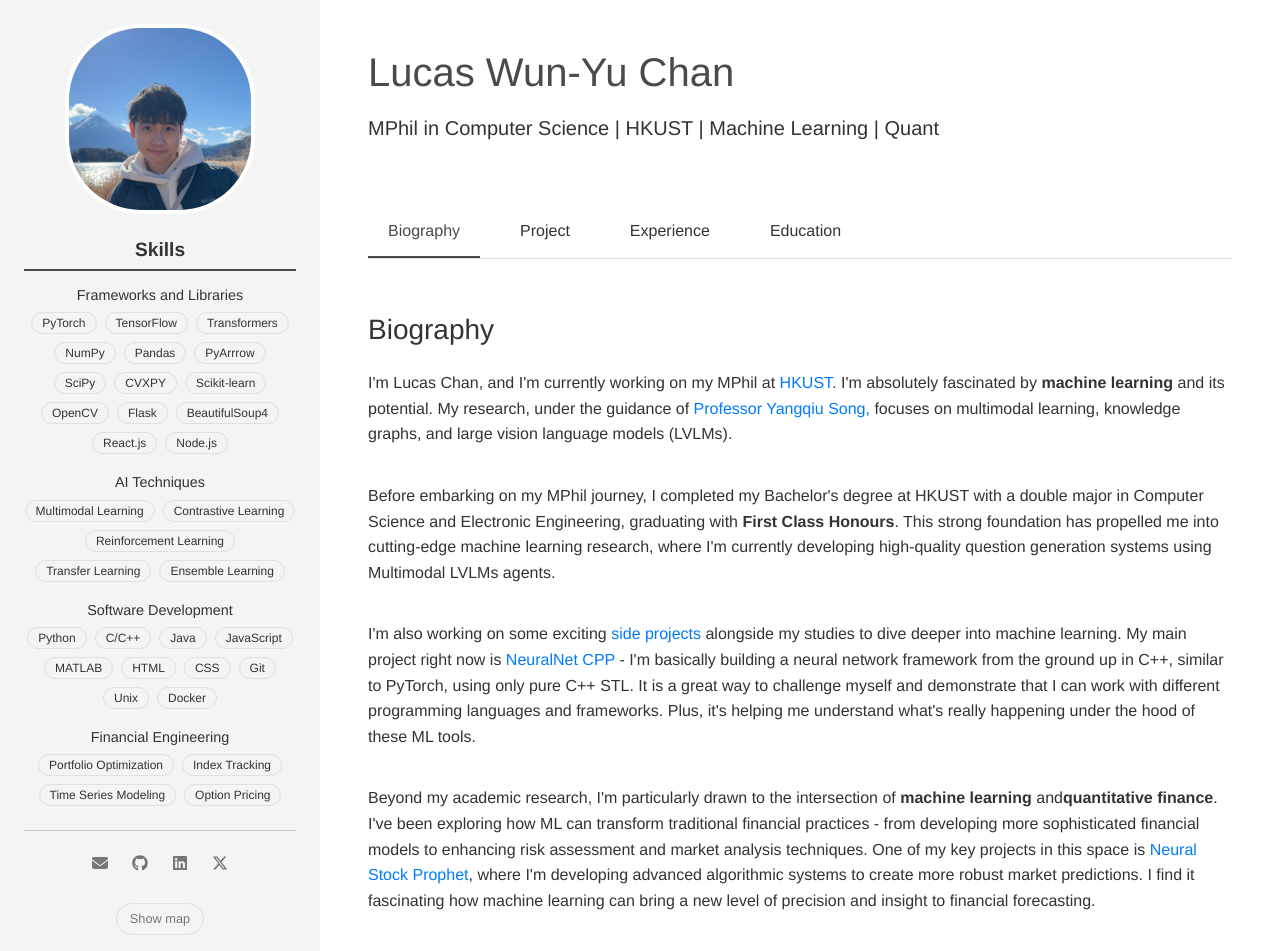
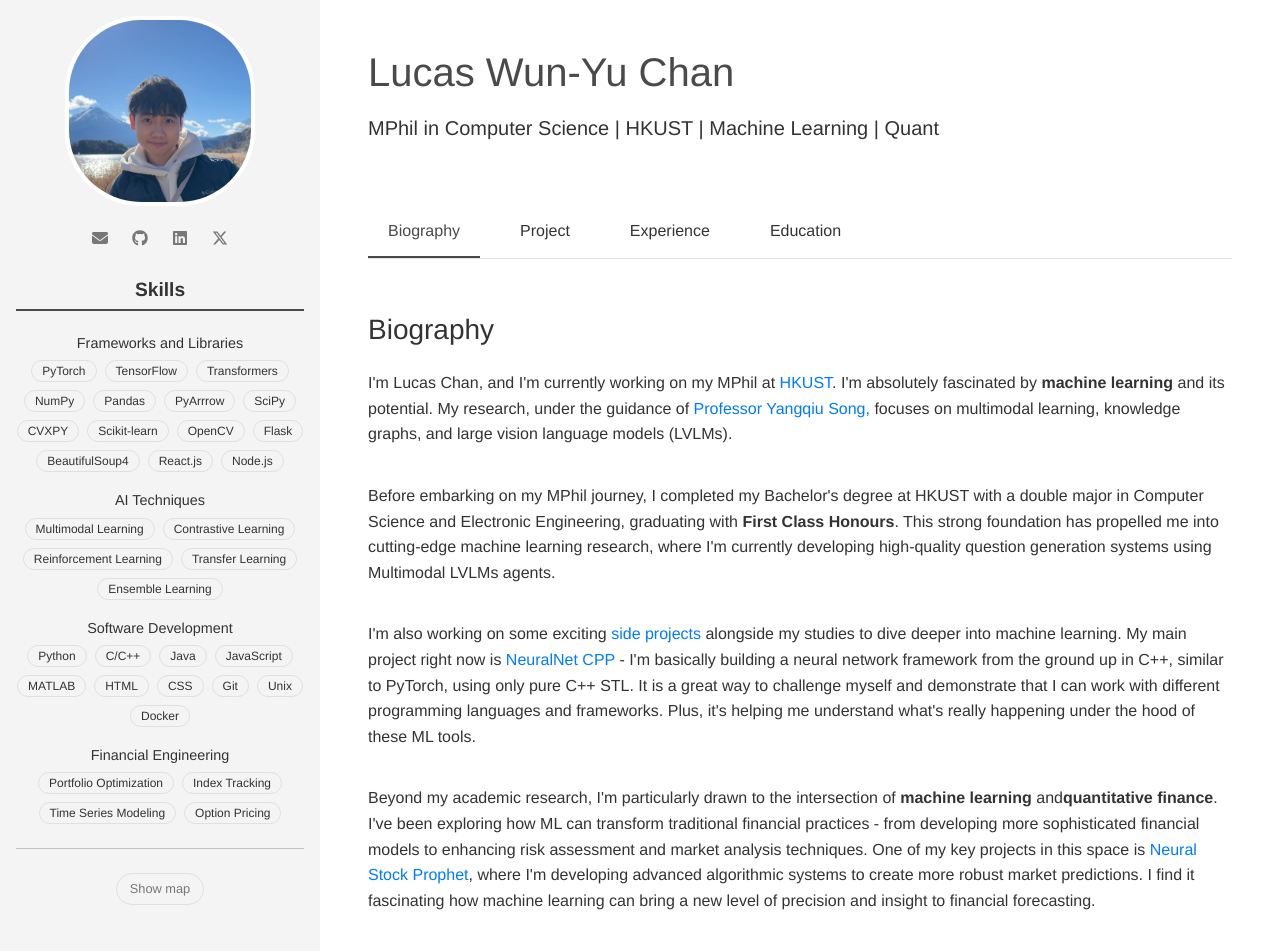
Before and after one commit to lucaswychan/lucaswychan.github.io, a React (Create React App) app: page / in a window 1280 px wide. Shown: the top 951 px of the page. Built offline with nearby package versions, Linux system fonts and the light colour scheme.

Commit message:
refractor: move the links part upward

```diff
--- a/src/components/Sidebar.js
+++ b/src/components/Sidebar.js
@@ -6,18 +6,30 @@ import ClusterMap from "./ClusterMap";
 
 function Sidebar({ skills, links, photoUrl }) {
     return (
-        <aside className="sidebar p-4">
+        <aside className="sidebar p-3">
             <div className="sidebar-content">
                 <div className="profile-photo mb-4 text-center">
                     <img src={photoUrl} alt="Profile" className="img-fluid" />
                 </div>
-                <div className="skills mb-4">
-                    <h3 className="h5 mb-3">Skills</h3>
+                <div className="links">
+                    <ul className="list-unstyled d-flex justify-content-center">
+                        {links.map((link, index) => (
+                            <li key={index} className="mx-2">
+                                <a
+                                    href={link.url}
+                                    className="link-item"
+                                    title={link.name}
+                                >
+                                    <DynamicIcon name={link.name} />
+                                </a>
+                            </li>
+                        ))}
+                    </ul>
+                </div>
+                <div className="skills">
+                    <h3 className="h5 mb-4">Skills</h3>
                     {skills.skills.map((skillCategory, categoryIndex) => (
-                        <div
-                            key={categoryIndex}
-                            className="skill-category mb-3"
-                        >
+                        <div key={categoryIndex} className="skill-category">
                             <h4 className="h6 mb-2">
                                 {skillCategory.category}
                             </h4>
@@ -33,23 +45,8 @@ function Sidebar({ skills, links, photoUrl }) {
                         </div>
                     ))}
                 </div>
-                <div className="links">
-                    <hr className="my-4" />
-                    <ul className="list-unstyled d-flex justify-content-center">
-                        {links.map((link, index) => (
-                            <li key={index} className="mx-2">
-                                <a
-                                    href={link.url}
-                                    className="link-item"
-                                    title={link.name}
-                                >
-                                    <DynamicIcon name={link.name} />
-                                </a>
-                            </li>
-                        ))}
-                    </ul>
-                </div>
-                <div className="cluster-map mb-4">
+                <hr className="my-4" />
+                <div className="cluster-map mb-3">
                     <ClusterMap />
                 </div>
             </div>
```
